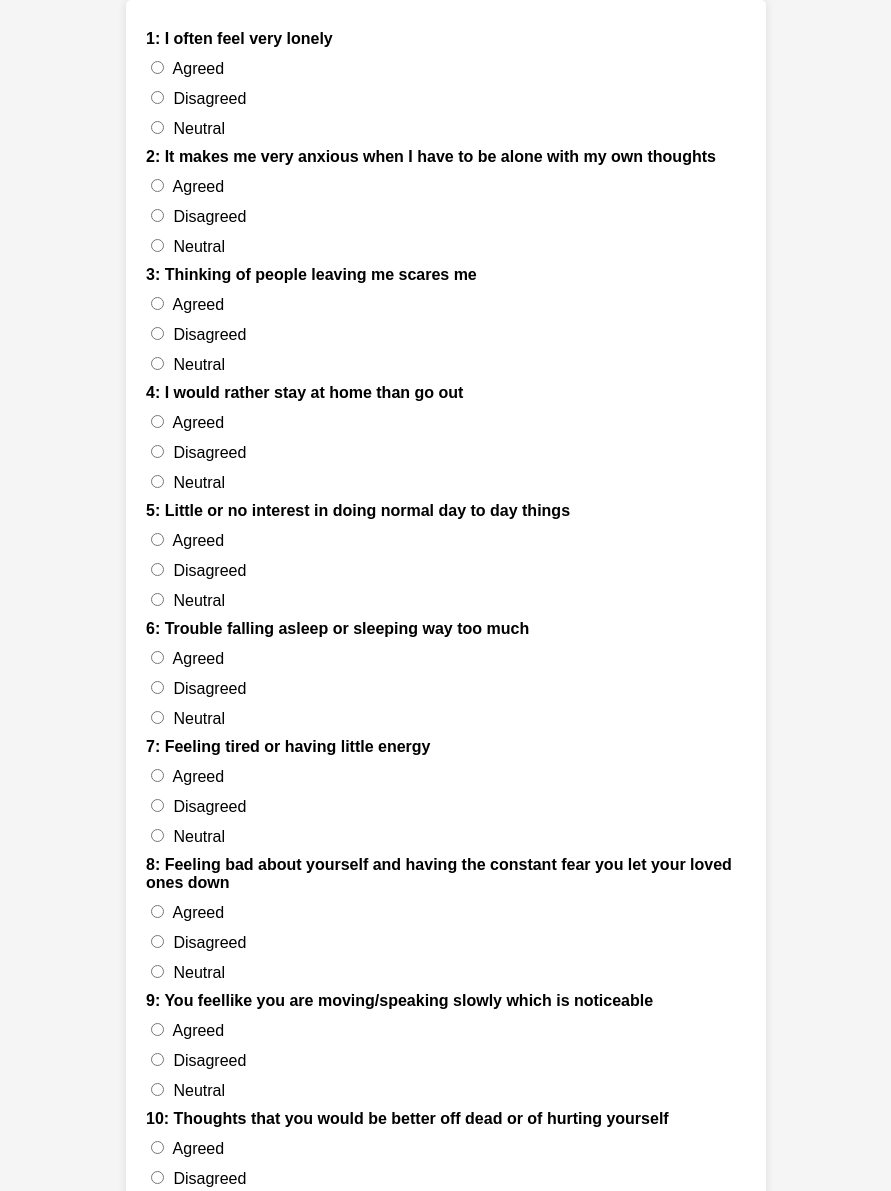
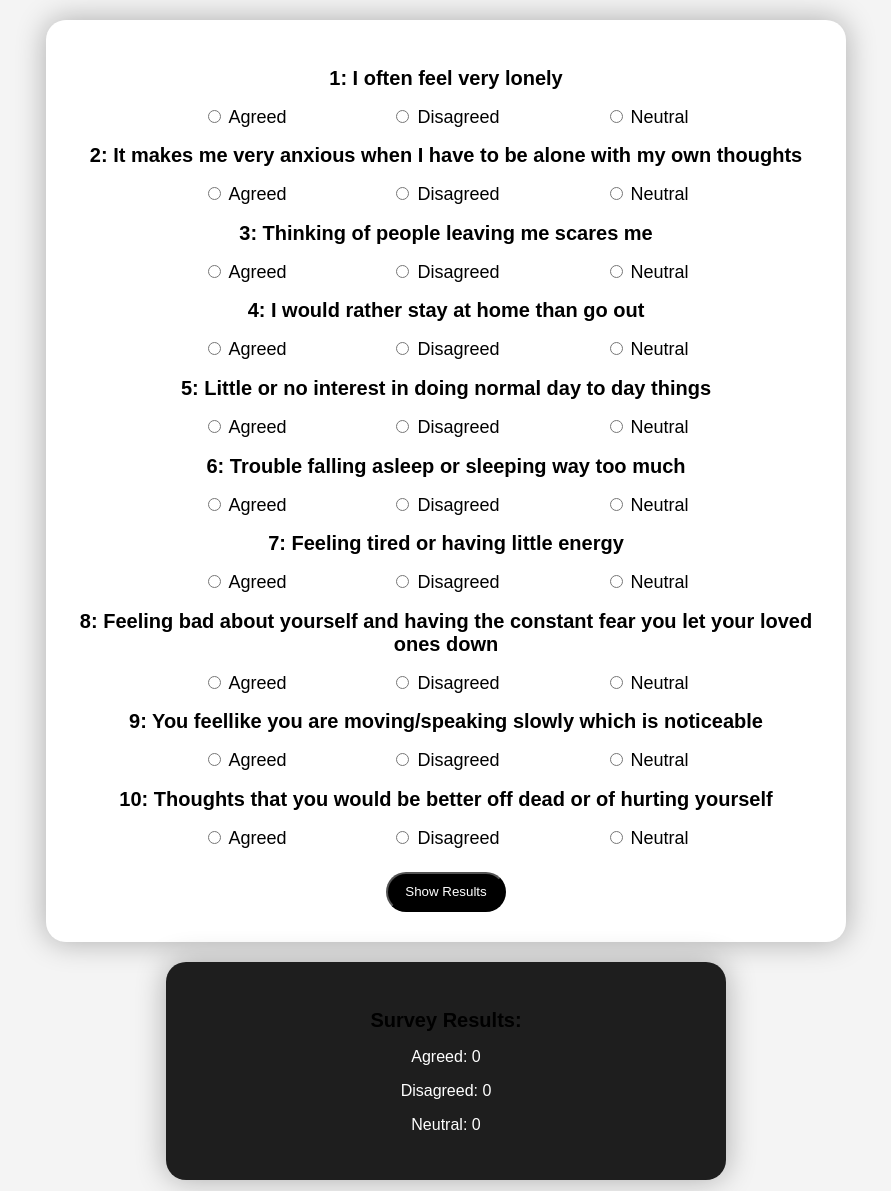
Before and after one commit to Octothrop/Healz, a plain HTML site: page Quest.html in a window 1280 px wide. Shown: the top 1191 px of the page, without its empty margins (194-1085 px from the left). Drawn offline with Linux system fonts and the light colour scheme.

Commit message:
Add files via upload

```diff
--- a/Quest.html
+++ b/Quest.html
@@ -4,8 +4,8 @@
 <head>
     <meta charset="UTF-8">
     <meta name="viewport" content="width=device-width, initial-scale=1.0">
+    <title>Questionnaire</title>
     <link rel="stylesheet" href="quest.css">
-    <title>Questionnaire</title>
 </head>
 
 <body>
@@ -121,7 +121,7 @@
         </label>
         <br>
         <br>
-        <button onclick="showResults()">Show Results</button>
+        <button class="button" onclick="showResults()"><span class="new">Show Results</span></button>
     </div>
 
     <div id="results">
@@ -129,7 +129,7 @@
         <p>Agreed: <span id="agreedCount">0</span></p>
         <p>Disagreed: <span id="disagreedCount">0</span></p>
         <p>Neutral: <span id="neutralCount">0</span></p>
-        <p> <span id="output-message">0</span></p>
+        <p> <span id="output-message"></span></p>
     </div>
 
     <script>
--- a/quest.css
+++ b/quest.css
@@ -1,67 +1,72 @@
-/* Apply basic styles to the body and container */
 body {
-    font-family: Arial, sans-serif;
-    background-color: #f5f5f5;
+    font-family: 'Arial', sans-serif;
+    background-color: #f4f4f4;
     margin: 0;
     padding: 0;
+    display: flex;
+    flex-direction: column;
+    align-items: center;
+    min-height: 100vh;
+    box-sizing: border-box;
 }
 
 #questionnaire {
-    background-color: #fff;
-    max-width: 600px;
-    margin: 0 auto;
-    padding: 20px;
-    box-shadow: 0 0 10px rgba(0, 0, 0, 0.1);
-    border-radius: 5px;
+    background-color: #ffffff;
+    border-radius: 20px;
+    color: #000000;
+    box-shadow: 0 0 30px rgba(0, 0, 0, 0.3);
+    padding: 30px;
+    text-align: center;
+    margin: 20px;
+    width: 90%;
+    max-width: 800px;
+    box-sizing: border-box;
+    font-size: 20px;
 }
 
-/* Style the questions and labels */
 h2 {
-    margin: 10px 0;
-    font-size: 16px;
+    font-size: 20px;
+    margin-bottom: 15px;
+    color: #000000;
 }
 
 label {
-    display: block;
-    margin-bottom: 10px;
+    cursor: pointer;
+    background-color: transparent;
+    color: #000000;
+    padding: 15px 30px;
+    transition: background-color 0.3s ease;
+    margin: 0 20px;
+    font-size: 18px;
 }
 
-/* Style radio buttons and labels */
-input[type="radio"] {
-    margin-right: 5px;
-    cursor: pointer;
+
+
+#results {
+    background-color: #1e1e1e;
+    border-radius: 20px;
+    box-shadow: 0 0 30px rgba(0, 0, 0, 0.3);
+    padding: 30px;
+    text-align: center;
+    color: #ffffff;
+    width: 80%;
+    max-width: 500px;
+    margin-bottom: 20px;
 }
 
-/* Style the "Show Results" button */
-button {
-    display: block;
-    background-color: #007BFF;
-    color: #fff;
-    border: none;
-    padding: 10px 20px;
+#output-message {
+    font-weight: bold;
     margin-top: 20px;
-    cursor: pointer;
-    border-radius: 5px;
-    font-size: 16px;
+    font-size: 18px;
+    color: #ff6f61;
+}
+.button{
+    border-radius: 30px;
+    height: 40px;
+    width: 120px;
+    background-color: black;
 }
 
-button:hover {
-    background-color: #0056b3;
+.new{
+    color: white;
 }
-
-/* Style the results section */
-#results {
-    display: none; /* Initially hidden */
-    background-color: #fff;
-    max-width: 600px;
-    margin: 20px auto;
-    padding: 20px;
-    box-shadow: 0 0 10px rgba(0, 0, 0, 0.1);
-    border-radius: 5px;
-}
-
-/* Style the result paragraphs */
-#results p {
-    margin: 10px 0;
-    font-size: 16px;
-}
```
